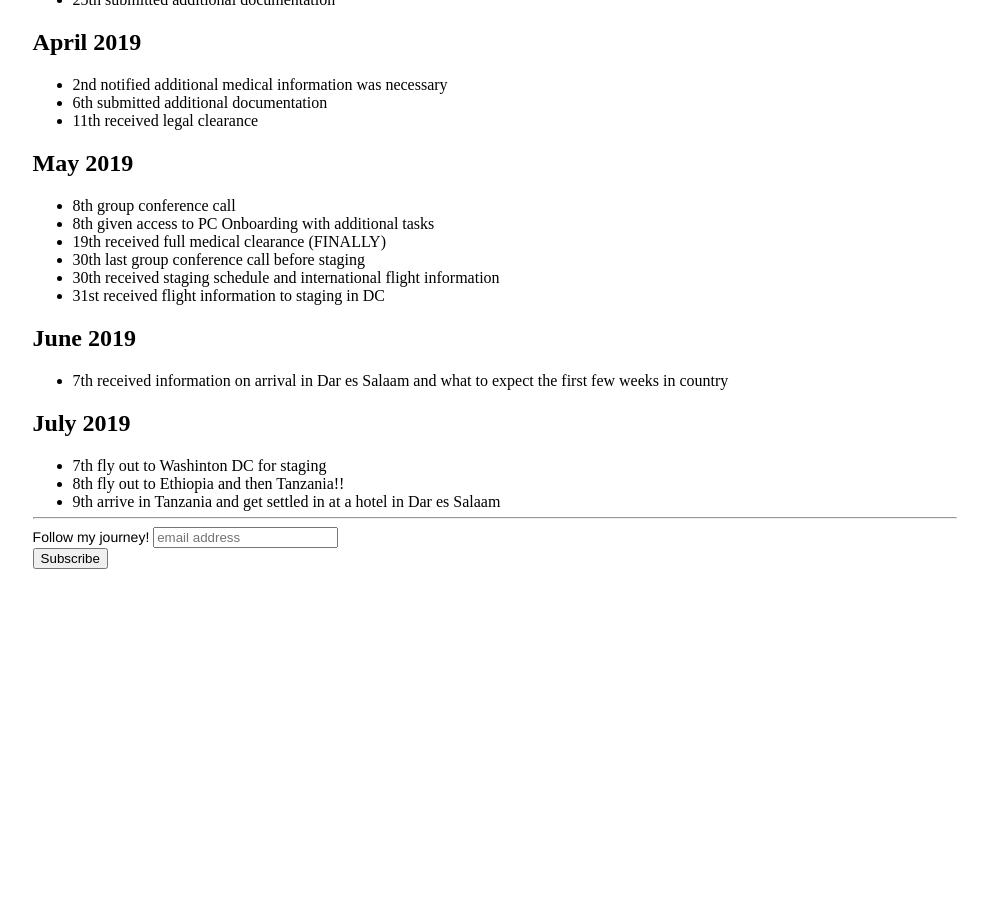
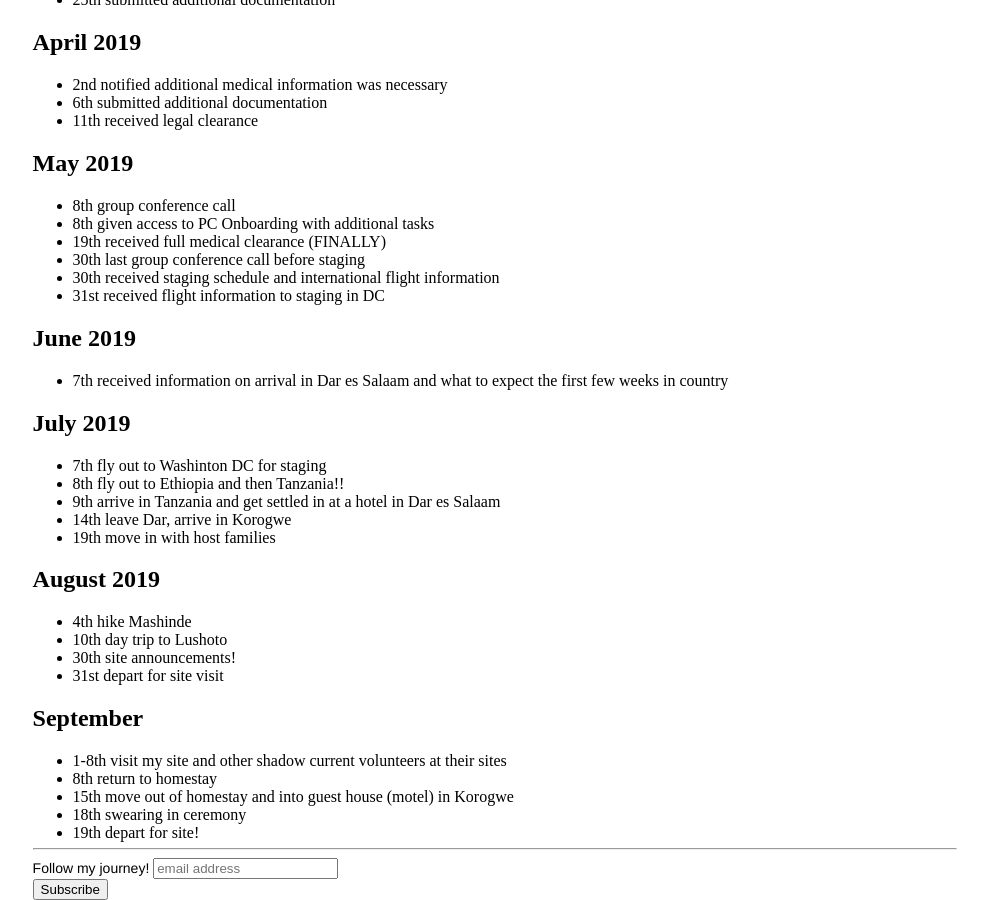
Before and after one commit to caliholman/caliholman.github.io, a Jekyll site: the page built from timeline.md, in a window 1280 px wide and 900 px high, scrolled down 1025 px. Shown: the whole window, without its empty margins (145-1133 px from the left). Built offline with Jekyll 4.4.1, drawn with Linux system fonts in a browser that asks for light colours; comment, search, counter and statistics services are not loaded; before the commit the page ends 1594 px from its top, so only the background shows below that.

Commit message:
Update timeline.md

```diff
--- a/timeline.md
+++ b/timeline.md
@@ -59,3 +59,18 @@ permalink: /timeline/
 * 7th fly out to Washinton DC for staging
 * 8th fly out to Ethiopia and then Tanzania!!
 * 9th arrive in Tanzania and get settled in at a hotel in Dar es Salaam
+* 14th leave Dar, arrive in Korogwe
+* 19th move in with host families
+
+## August 2019
+* 4th hike Mashinde
+* 10th day trip to Lushoto
+* 30th site announcements!
+* 31st depart for site visit
+
+## September
+* 1-8th visit my site and other shadow current volunteers at their sites
+* 8th return to homestay
+* 15th move out of homestay and into guest house (motel) in Korogwe
+* 18th swearing in ceremony
+* 19th depart for site!
```
